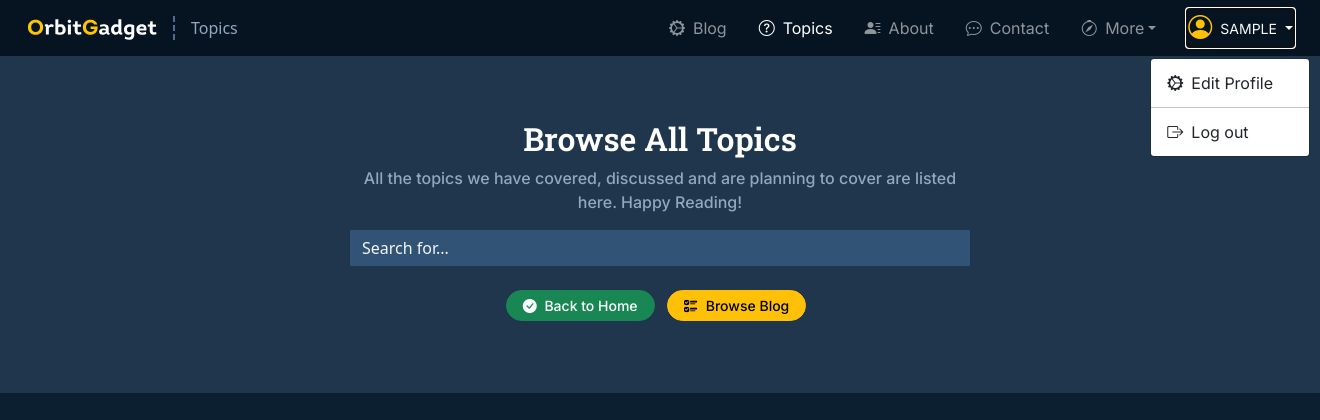
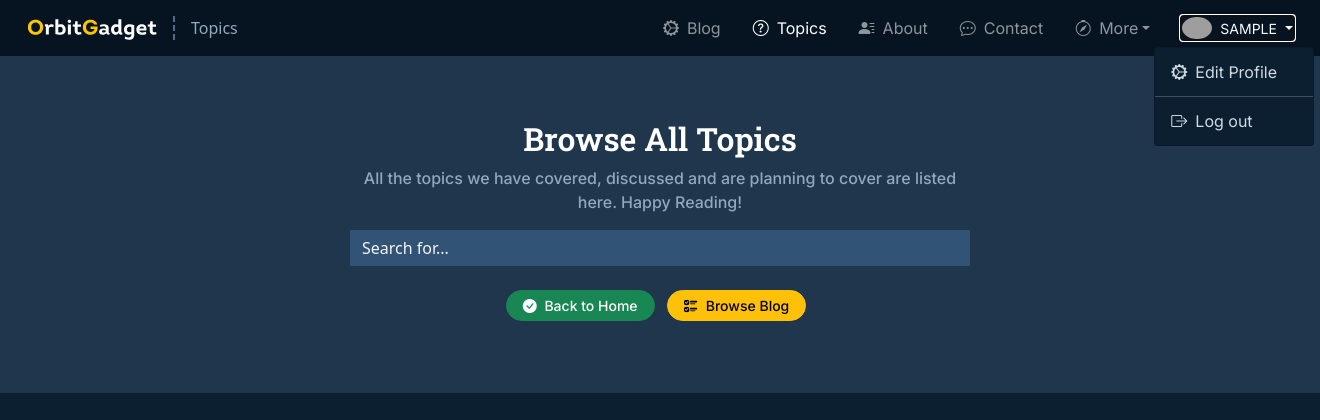
Before and after one commit to ajaycc17/chrysalis_2, a Django app: page /blog/topics/ in a window 1320 px wide, after a click on "SAMPLE". Shown: the top 420 px of the page. Run offline with Django 3.2, Linux system fonts and the light colour scheme; the visitor is signed in with stand-in values (Sample User, id 1); data that the repository does not hold is empty; some libraries are stand-ins or nearby versions; grey boxes are pictures that could not be loaded.

Commit message:
added gravatar

```diff
--- a/blog/templatetags/extras.py
+++ b/blog/templatetags/extras.py
@@ -1,8 +1,13 @@
 from django import template
-
+import hashlib
 register = template.Library()
 
 
 @register.filter(name='get_val')
 def get_val(dict, key):
     return dict.get(key)
+
+
+@register.filter(name='md5')
+def md5_string(value):
+    return hashlib.md5(str(value).encode('utf-8')).hexdigest()
--- a/blog/views.py
+++ b/blog/views.py
@@ -52,7 +52,10 @@ def blogPost(request, slug):
     catpost = BlogPost.objects.all().filter(category=categories, publish=True)
     # recommendation
     for_random = BlogPost.objects.all().filter(publish=True).exclude(slug=slug)
-    recommend = random.sample(set(for_random), 0)
+    try:
+        recommend = random.sample(set(for_random), 5)
+    except:
+        recommend = random.sample(set(for_random), 0)
 
     # if any post exists
     if post:
@@ -72,7 +75,6 @@ def blogPost(request, slug):
             else:
                 repDict[reply.parent.sno].append(reply)
 
-        print(repDict)
         context = {'post': post, 'comments': comments, 'user': request.user,
                    'repDict': repDict, 'recommended': recommend, 'readTime': readTime}
         return render(request, 'blog/blogPost.html', context)
--- a/home/views.py
+++ b/home/views.py
@@ -135,7 +135,7 @@ def contactPage(request):
 def search(request):
     query = request.GET.get('query')
 
-    if query is None or query is '' or len(query) > 200:
+    if query is None or query == '' or len(query) > 200:
         query = 'No Results'
         context = {'query': query}
         return render(request, 'home/search.html', context)
--- a/manage.py
+++ b/manage.py
@@ -6,7 +6,7 @@ import sys
 
 def main():
     """Run administrative tasks."""
-    os.environ.setdefault('DJANGO_SETTINGS_MODULE', 'orbit.settings.prod')
+    os.environ.setdefault('DJANGO_SETTINGS_MODULE', 'orbit.settings.prod') #dev
     try:
         from django.core.management import execute_from_command_line
     except ImportError as exc:
--- a/orbit/settings/base.py
+++ b/orbit/settings/base.py
@@ -3,7 +3,7 @@ from django.contrib.messages import constants as messages
 
 # BASE_DIR / 'subdir'
 BASE_DIR = Path(__file__).resolve().parent.parent.parent
-print("base dir path", BASE_DIR)
+# print("base dir path", BASE_DIR)
 
 # Application definition
 INSTALLED_APPS = [
--- a/static/css/style.css
+++ b/static/css/style.css
@@ -56,9 +56,6 @@ h1 {
 .subtleBorder {
   border: solid 2px var(--subtleBorder);
 }
-.bg-nav {
-  background-color: var(--bg-nav);
-}
 
 /* containers */
 .container-fluid {
@@ -103,8 +100,21 @@ body {
 }
 
 /* navbar and footer */
-.navbar-toggler[aria-expanded="true"] {
-  margin-right: 0 !important;
+.bg-nav {
+  background-color: var(--bg-nav);
+}
+.navbar-nav > li > .dropdown-menu
+{
+  background-color: var(--bg-back);
+  color: var(--mainText);
+}
+.dropdown-item{
+  color: var(--mainText);
+}
+.dropdown-menu > li > a:hover {
+  background-image: none;
+  background-color: var(--bg-card);
+  color: var(--mainText);
 }
 .footerMenu {
   list-style-type: none;
@@ -242,7 +252,8 @@ img {
   position: absolute;
   margin: 0px;
   inset: 10px auto auto 0px;
-  transform: translate3d(-110px, 10px, 0px);
+  transform: translate3d(-110px, 6px, 0px);
+  background: var(--bg-back);
 }
 
 /* Scrollbar */
@@ -308,30 +319,31 @@ select:-webkit-autofill:focus {
 }
 
 /* media queries */
-@media (min-width: 992px) {
+@media only screen and (min-width: 991.98px) {
   .userDrop {
-    transform: translate3d(-30px, 10px, 0px);
+    transform: translate3d(-20px, 6px, 0px);
   }
   .nav-item {
     padding-right: 1rem;
   }
-}
-@media (max-width: 992px) {
-  .userName {
+  .loggedIn {
     display: none;
   }
 }
-@media (max-width: 991px) {
-  .nav-item {
-    border-bottom: dashed 2px var(--subtleBorder);
+@media only screen and (max-width: 991.98px) {
+  .nav-item + .nav-item {
+    border-top: dashed 2px var(--subtleBorder);
+  }
+  .loggedInDesk {
+    display: none;
   }
 }
-@media (min-width: 768px) {
+@media only screen and (min-width: 767.98px) {
   .mainPost {
     border-right: dashed 2px var(--subtleBorder);
   }
 }
-@media (max-width: 767px) {
+@media only screen and (max-width: 767.98px) {
   .sideBar {
     display: none;
   }
@@ -359,7 +371,7 @@ select:-webkit-autofill:focus {
     display: none !important;
   }
 }
-@media(max-width: 500px){
+@media only screen and (max-width: 500px){
   .place{
     display: none !important;
   }
--- a/templates/base.html
+++ b/templates/base.html
@@ -50,6 +50,34 @@
           <span class="navbar-toggler-icon"></span>
         </button>
 
+        <!-- logged in logo for mobile devices -->
+
+        {% if user.is_authenticated %}
+        <div class="flex-shrink-0 dropdown ps-2 loggedIn">
+          <a href="#" class="d-flex align-items-center link-light text-decoration-none dropdown-toggle" id="userDetails" data-bs-toggle="dropdown" aria-expanded="false">
+            {% load extras %}
+            <img src="https://gravatar.com/avatar/{{ user.email|md5 }}?d=wavatar" class="rounded-circle" alt="{{user.username}}" class="rounded-circle" width="30px">
+          </a>
+          <ul class="dropdown-menu text-small userDrop" data-popper-placement="bottom-end" aria-labelledby="userDetails">
+            <li><a class="dropdown-item disabled" href="#"><i class="bi bi-emoji-smile-fill pe-2"></i>Hello! {{request.user|capfirst|truncatechars:8}}</a></li>
+            <li><hr class="dropdown-divider" style="color:#fff" /></li>
+            <li><a class="dropdown-item" data-bs-toggle="modal" href="#edit2Modal">
+              <i class="bi bi-gear-wide-connected pe-2"></i>Edit Profile</a>
+            </li>
+            <li><hr class="dropdown-divider" style="color:#fff" /></li>
+            <li><a class="dropdown-item" href="/logout/?next={{request.path}}"><i class="bi bi-box-arrow-right pe-2"></i>Log out</a></li>
+          </ul>
+        </div>
+
+        {% else %}
+        <!-- Button to trigger login modal -->
+        <a class="boldText loggedIn ps-2" href="#" data-bs-toggle="modal" data-bs-target="#loginmodal">
+          <li class="list-unstyled d-inline">
+            <i class="bi bi-person-circle fs-3 pe-1"></i>
+          </li>
+        </a>
+        {% endif %}
+
         <div class="collapse navbar-collapse" id="navbarSupportedContent">
           <ul class="navbar-nav ms-auto mb-2 mb-lg-0">
             <li class="nav-item">
@@ -86,28 +114,29 @@
           </ul>
         </div>
 
-        <!-- logged in logo -->
+        <!-- logged in logo for desktop devices -->
 
         {% if user.is_authenticated %}
-        <div class="flex-shrink-0 dropdown ps-2">
+        <div class="flex-shrink-0 dropdown ps-2 loggedInDesk">
           <a href="#" class="d-flex align-items-center link-light text-decoration-none dropdown-toggle" id="userDetails" data-bs-toggle="dropdown" aria-expanded="false">
-            <i class="bi bi-person-circle fs-4 text-warning"></i>
-            <small class="ps-2 pe-1 userName">{{request.user|upper|truncatechars:8}}</small>
+            {% load extras %}
+            <img src="https://gravatar.com/avatar/{{ user.email|md5 }}?d=wavatar" class="rounded-circle" alt="{{user.username}}" class="rounded-circle" width="30px">
+            <small class="ps-2 pe-1">{{request.user|upper|truncatechars:8}}</small>
           </a>
           <ul class="dropdown-menu text-small userDrop" data-popper-placement="bottom-end" aria-labelledby="userDetails">
             <li><a class="dropdown-item" data-bs-toggle="modal" href="#edit2Modal">
               <i class="bi bi-gear-wide-connected pe-2"></i>Edit Profile</a>
             </li>
-            <li><hr class="dropdown-divider" /></li>
+            <li><hr class="dropdown-divider" style="color:#fff" /></li>
             <li><a class="dropdown-item" href="/logout/?next={{request.path}}"><i class="bi bi-box-arrow-right pe-2"></i>Log out</a></li>
           </ul>
         </div>
 
         {% else %}
         <!-- Button to trigger login modal -->
-        <a class="boldText" href="#" data-bs-toggle="modal" data-bs-target="#loginmodal">
-          <li class="list-unstyled d-inline">
-            <i class="bi bi-person-circle fs-4 pe-1"></i>
+        <a class="boldText loggedInDesk ps-2" href="#" data-bs-toggle="modal" data-bs-target="#loginmodal">
+          <li class="list-unstyled d-flex align-items-center">
+            <i class="bi bi-person-circle fs-4 pe-1"></i> <span class="fw-500 ps-1">Log In</span>
           </li>
         </a>
         {% endif %}
@@ -232,8 +261,11 @@
 
           <div class="modal-body pb-0">
             <form method="post" action="/editdetprofile/?next={{request.path}}">
-              <div class="mb-3">
-                <input type="text" class="form-control" id="newusername" name="newusername" placeholder="New Username"/>
+              <div class="mb-3 d-flex align-items-center">
+                <a href="https://en.gravatar.com/" target="_blank" rel="noopener noreferrer">
+                  <img src="https://gravatar.com/avatar/{{ user.email|md5 }}?d=wavatar" class="rounded-circle" alt="{{user.username}}" class="rounded-circle" >
+                </a>
+                <input type="text" class="ms-3 form-control" id="newusername" name="newusername" placeholder="New Username"/>
               </div>
 
               <div class="row mb-3">
--- a/templates/registration/password_reset_confirm.html
+++ b/templates/registration/password_reset_confirm.html
@@ -1,5 +1,6 @@
 {% extends "base.html" %}
 {% block title %}Set New Password{% endblock title %}
+{% block place %}Account{% endblock place %}
 {% block body %}
 <main class="container my-5 container-reset">
   <h3 class="text-center text-white">Choose New Password</h3>
--- a/templates/registration/password_reset_form.html
+++ b/templates/registration/password_reset_form.html
@@ -1,5 +1,6 @@
 {% extends 'base.html' %}
 {% block title %}Password Reset{% endblock title %}
+{% block place %}Account{% endblock place %}
 {% block body %}
 <main class="container my-5 container-reset">
   <h3 class="text-center text-white">Send Recovery Email</h3>
```
Also changed, not shown: templates/blog/blogPost.html (+5 -13 lines).
